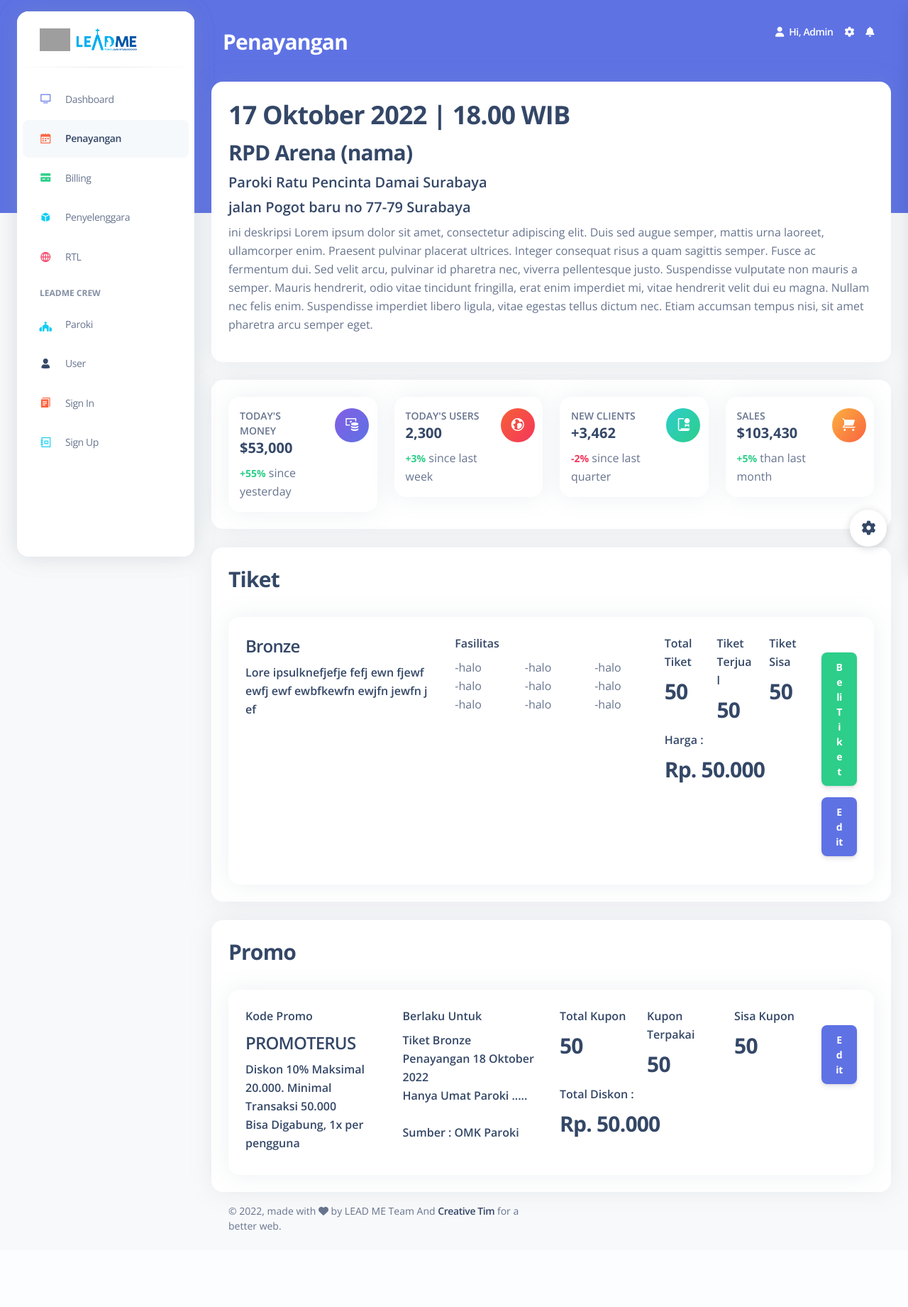
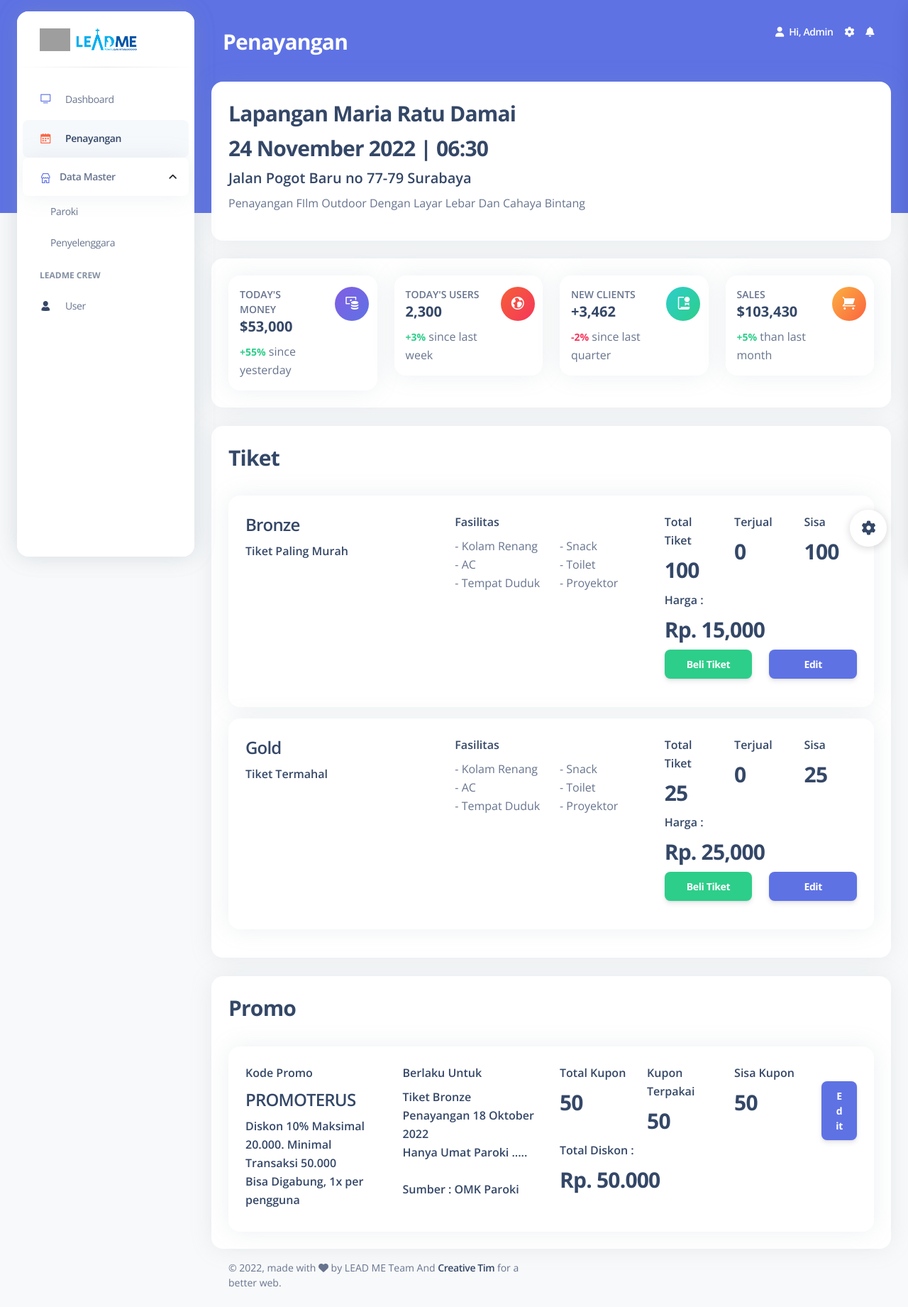
Before and after one commit to ivan17051/landingLM, a Laravel app: page /penayangan/detail/1 in a window 1280 px wide. Shown: the whole page at 71% size. Before the commit the page ends 1733 px from the top, so only its background shows below. Run offline with Laravel 8, Linux system fonts and the light colour scheme; a user stored in the database is signed in; data comes from the database, SQL or seed files in the repository; some libraries are stand-ins or nearby versions; grey boxes are pictures that could not be loaded.

Commit message:
Progres view penayangan & detail, fixes

```diff
--- a/app/Http/Controllers/PenayanganController.php
+++ b/app/Http/Controllers/PenayanganController.php
@@ -4,15 +4,21 @@ namespace App\Http\Controllers;
 
 use Illuminate\Http\Request;
 use App\Models\Penayangan;
+use App\Models\Tiket;
 
 class PenayanganController extends Controller
 {
     public function index(){
-        return view('master.penayangan');
+        // $penayangan = Penayangan::get(['idpenayangan','nama','tanggal','alamat']);
+        $penayangan = Penayangan::all();
+        // dd($penayangan);
+        return view('master.penayangan', ['penayangan'=>$penayangan]);
     }
 
     public function detail($idPenayangan){
-        return view('master.detailPenayangan');
+        $d['penayangan'] = Penayangan::findOrFail($idPenayangan);
+        $d['tiket'] = Tiket::where('penayangan',$idPenayangan)->get();
+        return view('master.detailPenayangan', ['data'=>$d]);
     }
 
     public function store(Request $request){
--- /dev/null
+++ b/app/Models/Penayangan.php
@@ -0,0 +1,13 @@
+<?php
+
+namespace App\Models;
+
+use Illuminate\Database\Eloquent\Factories\HasFactory;
+use Illuminate\Database\Eloquent\Model;
+
+class Penayangan extends Model
+{
+    use HasFactory;
+    protected $table = 'penayangan';
+    public $primaryKey = 'idpenayangan';
+}
--- /dev/null
+++ b/app/Models/Tiket.php
@@ -0,0 +1,13 @@
+<?php
+
+namespace App\Models;
+
+use Illuminate\Database\Eloquent\Factories\HasFactory;
+use Illuminate\Database\Eloquent\Model;
+
+class Tiket extends Model
+{
+    use HasFactory;
+    protected $table = 'tiket';
+    public $primaryKey = 'idtiket';
+}
--- a/resources/views/layouts/adminLayouts.blade.php
+++ b/resources/views/layouts/adminLayouts.blade.php
@@ -47,10 +47,38 @@
 
           <ul class="navbar-nav  justify-content-end">
             <li class="nav-item d-flex align-items-center">
-              <a href="javascript:;" class="nav-link text-white font-weight-bold px-0">
+              <a href="javascript:;" class="nav-link text-white font-weight-bold px-0" id="dropdownUser" data-bs-toggle="dropdown" aria-expanded="false">
                 <i class="fa fa-user me-sm-1"></i>
                 <span class="d-sm-inline d-none">Hi, {{auth()->user()->nama}}</span>
               </a>
+              <ul class="dropdown-menu  dropdown-menu-end  px-2" style="margin-top:-20px !important;" aria-labelledby="dropdownUser">
+                <!-- <li class="mb-2">
+                  <a class="dropdown-item border-radius-md" href="javascript:;">
+                    <div class="d-flex py-1">
+                      <div class="my-auto">
+                        <i class="fa fa-user me-sm-1"></i>
+                      </div>
+                      <div class="d-flex flex-column justify-content-center">
+                        <h6 class="text-sm font-weight-normal">
+                           <span class="font-weight-bold"> Log Out</span>
+                          <span class="d-sm-inline d-none"> Log Out</span>
+                        </h6>
+                      </div>
+                    </div>
+                  </a>
+                </li> -->
+                <div class="dropdown-item text-left" aria-labelledby="dropdownUser">
+                    <a class="dropdown-item" href="{{ route('logout') }}"
+                        onclick="event.preventDefault();
+                                      document.getElementById('logout-form').submit();">
+                        <i class="fa fa-user me-sm-1"></i> {{ __('Logout') }}
+                    </a>
+
+                    <form id="logout-form" action="{{ route('logout') }}" method="POST" class="d-none">
+                        @csrf
+                    </form>
+                </div>
+              </ul>
             </li>
             <li class="nav-item d-xl-none ps-3 d-flex align-items-center">
               <a href="javascript:;" class="nav-link text-white p-0" id="iconNavbarSidenav">
--- a/resources/views/layouts/sidebar.blade.php
+++ b/resources/views/layouts/sidebar.blade.php
@@ -10,7 +10,7 @@
     <div class="collapse navbar-collapse  w-auto " id="sidenav-collapse-main" style="height:calc(100vh - 150px) !important;">
       <ul class="navbar-nav">
         <li class="nav-item">
-          <a class="nav-link " href="../pages/dashboard.html">
+          <a class="nav-link @yield('dashboardStatus')" href="{{url('/dashboard')}}">
             <div class="icon icon-shape icon-sm border-radius-md text-center me-2 d-flex align-items-center justify-content-center">
               <i class="ni ni-tv-2 text-primary text-sm opacity-10"></i>
             </div>
@@ -25,42 +25,41 @@
             <span class="nav-link-text ms-1">Penayangan</span>
           </a>
         </li>
-        <li class="nav-item">
+        <!-- <li class="nav-item">
           <a class="nav-link " href="../pages/billing.html">
             <div class="icon icon-shape icon-sm border-radius-md text-center me-2 d-flex align-items-center justify-content-center">
               <i class="ni ni-credit-card text-success text-sm opacity-10"></i>
             </div>
             <span class="nav-link-text ms-1">Billing</span>
           </a>
+        </li> -->
+        <a data-bs-toggle="collapse" href="#dataMaster" class="nav-link active" aria-controls="dashboardsExamples"
+          role="button" aria-expanded="true">
+          <div class="icon icon-shape icon-sm text-center d-flex align-items-center justify-content-center">
+            <i class="ni ni-shop text-primary text-sm opacity-10"></i>
+          </div>
+          <span class="nav-link-text ms-1">Data Master</span>
+        </a>
+        <div class="collapse @yield('masterShow')" id="dataMaster" style="">
+          <ul class="nav ms-4">
+            <li class="nav-item" >
+              <a class="nav-link @yield('parokiStatus')" href="{{route('paroki.index')}}">
+                <span class="sidenav-normal"> Paroki </span>
+              </a>
             </li>
             <li class="nav-item">
               <a class="nav-link @yield('penyelenggaraStatus')" href="{{route('penyelenggara.index')}}">
-            <div class="icon icon-shape icon-sm border-radius-md text-center me-2 d-flex align-items-center justify-content-center">
-              <i class="ni ni-app text-info text-sm opacity-10"></i>
-            </div>
-            <span class="nav-link-text ms-1">Penyelenggara</span>
+                <span class="sidenav-normal"> Penyelenggara </span>
               </a>
             </li>
-        <li class="nav-item">
-          <a class="nav-link " href="../pages/rtl.html">
-            <div class="icon icon-shape icon-sm border-radius-md text-center me-2 d-flex align-items-center justify-content-center">
-              <i class="ni ni-world-2 text-danger text-sm opacity-10"></i>
+          </ul>
         </div>
-            <span class="nav-link-text ms-1">RTL</span>
-          </a>
-        </li>
+
         <li class="nav-item mt-3">
           <h6 class="ps-4 ms-2 text-uppercase text-xs font-weight-bolder opacity-6">LeadMe Crew</h6>
         </li>
 
-        <li class="nav-item" >
-          <a class="nav-link @yield('parokiStatus')" href="{{route('paroki.index')}}">
-            <div class="icon icon-shape icon-sm border-radius-md text-center me-2 d-flex align-items-center justify-content-center">
-              <i class="fas fa-church text-info text-sm opacity-10"></i>
-            </div>
-            <span class="nav-link-text ms-1">Paroki</span>
-          </a>
-        </li>
+
         <li class="nav-item" >
           <a class="nav-link @yield('userStatus')" href="{{route('user.index')}}">
             <div class="icon icon-shape icon-sm border-radius-md text-center me-2 d-flex align-items-center justify-content-center">
@@ -69,7 +68,7 @@
             <span class="nav-link-text ms-1">User</span>
           </a>
         </li>
-        <li class="nav-item">
+        <!-- <li class="nav-item">
           <a class="nav-link " href="../pages/sign-in.html">
             <div class="icon icon-shape icon-sm border-radius-md text-center me-2 d-flex align-items-center justify-content-center">
               <i class="ni ni-single-copy-04 text-warning text-sm opacity-10"></i>
@@ -84,7 +83,7 @@
             </div>
             <span class="nav-link-text ms-1">Sign Up</span>
           </a>
-        </li>
+        </li> -->
       </ul>
     </div>
     <!-- <div class="sidenav-footer mx-3 ">
--- a/resources/views/master/detailPenayangan.blade.php
+++ b/resources/views/master/detailPenayangan.blade.php
@@ -23,11 +23,10 @@ Detail Penayangan
     <div class="col-md-12">
         <div class="card">
         <div class="card-body">
-            <h2>17 Oktober 2022 | 18.00 WIB</h2>
-            <h3>RPD Arena (nama)</h3>
-            <h5>Paroki Ratu Pencinta Damai Surabaya</h5>
-            <h5>jalan Pogot baru no 77-79 Surabaya</h5>
-            <p>ini deskripsi Lorem ipsum dolor sit amet, consectetur adipiscing elit. Duis sed augue semper, mattis urna laoreet, ullamcorper enim. Praesent pulvinar placerat ultrices. Integer consequat risus a quam sagittis semper. Fusce ac fermentum dui. Sed velit arcu, pulvinar id pharetra nec, viverra pellentesque justo. Suspendisse vulputate non mauris a semper. Mauris hendrerit, odio vitae tincidunt fringilla, erat enim imperdiet mi, vitae hendrerit velit dui eu magna. Nullam nec felis enim. Suspendisse imperdiet libero ligula, vitae egestas tellus dictum nec. Etiam accumsan tempus nisi, sit amet pharetra arcu semper eget.</p>
+          <h3>{{$data['penayangan']->nama}}</h3>
+          <h3>{{Carbon\Carbon::make($data['penayangan']->tanggal)->translatedFormat('d F Y | h:i')}}</h3>
+          <h5>{{$data['penayangan']->alamat}}</h5>
+          <p>{{$data['penayangan']->keterangan}}</p>
         </div>
         <!-- end content-->
         </div>
@@ -156,47 +155,54 @@ Detail Penayangan
                 <h3>Tiket</h3><br>
                 <div class="row">
                     <div class="col-md-12">
-                        <div class="card">
+                      @foreach($data['tiket'] as $unit)
+                        <div class="card mb-3">
                             <div class="card-body">
                                 <div class="row">
-                                    <div class="col-md-4"><h4>Bronze</h4>
-                                        <h6>Lore ipsulknefjefje fefj ewn fjewf  ewfj ewf ewbfkewfn ewjfn jewfn j ef</h6>
+                                    <div class="col-md-4"><h4>{{$unit->namaTiket}}</h4>
+                                        <h6>{{$unit->deskripsi}}</h6>
                                     </div>
                                     <div class="col-md-4">
                                         <h6>Fasilitas</h6>
                                         <div class="row">
                                             <div class="col">
-                                                <p>-halo <br>-halo <br>-halo</p>
+                                                <p>- Kolam Renang <br>- AC <br>- Tempat Duduk</p>
                                             </div>
                                             <div class="col">
-                                                <p>-halo <br>-halo <br>-halo</p>
+                                                <p>- Snack <br>- Toilet <br>- Proyektor</p>
                                             </div>
-                                            <div class="col">
-                                                <p>-halo <br>-halo <br>-halo</p>
-                                            </div>
+
                                         </div>
                                     </div>
-                                    <div class="col-md-3 col-sm-12">
+                                    <div class="col-md-4 col-sm-12">
                                           <div class="row">
-                                            <div class="col-md-4 col-sm-4"><h6>Total Tiket</h6><h3>50</h3></div>
-                                            <div class="col-md-4 col-sm-4"><h6>Tiket Terjual</h6><h3>50</h3></div>
-                                            <div class="col-md-4 col-sm-4"><h6>Tiket Sisa</h6><h3>50</h3></div>
+                                            <div class="col-md-4 col-sm-4"><h6>Total Tiket</h6><h3>{{$unit->jumlah}}</h3></div>
+                                            <div class="col-md-4 col-sm-4"><h6>Terjual</h6><h3>{{$unit->terjual}}</h3></div>
+                                            <div class="col-md-4 col-sm-4"><h6>Sisa</h6><h3>{{$unit->jumlah - $unit->terjual}}</h3></div>
                                         </div>
                                         <div class="row">
                                             <h6>Harga :</h6>
-                                            <h3>Rp. 50.000</h3>
+                                            <h3>Rp. {{number_format($unit->harga)}}</h3>
+                                        </div>
+                                        <div class="row">
+                                          <div class="col">
+                                          <a href="" class="btn btn-success" style="width: 100%">Beli Tiket</a>
+                                          </div>
+                                          <div class="col">
+                                          <a href="" class="btn btn-primary" style="width: 100%">Edit</a>
+                                          </div>
                                         </div>
                                     </div>
 
-                                    <div class="col-md-1 ">
+                                    <!-- <div class="col-md-1 ">
                                         <br>
                                         <a href="" class="btn btn-success" style="width: 100%">Beli Tiket</a>
                                         <a href="" class="btn btn-primary" style="width: 100%">Edit</a>
-                                    </div>
+                                    </div> -->
                                 </div>
                             </div>
                         </div>
-
+                        @endforeach
                     </div>
                 </div>
             </div>
```
Also changed, not shown: resources/views/master/penayangan.blade.php (+22 -24 lines), resources/views/master/penyelenggara.blade.php (+0 -23 lines). Lines whose indentation alone changed are shown as unchanged.
